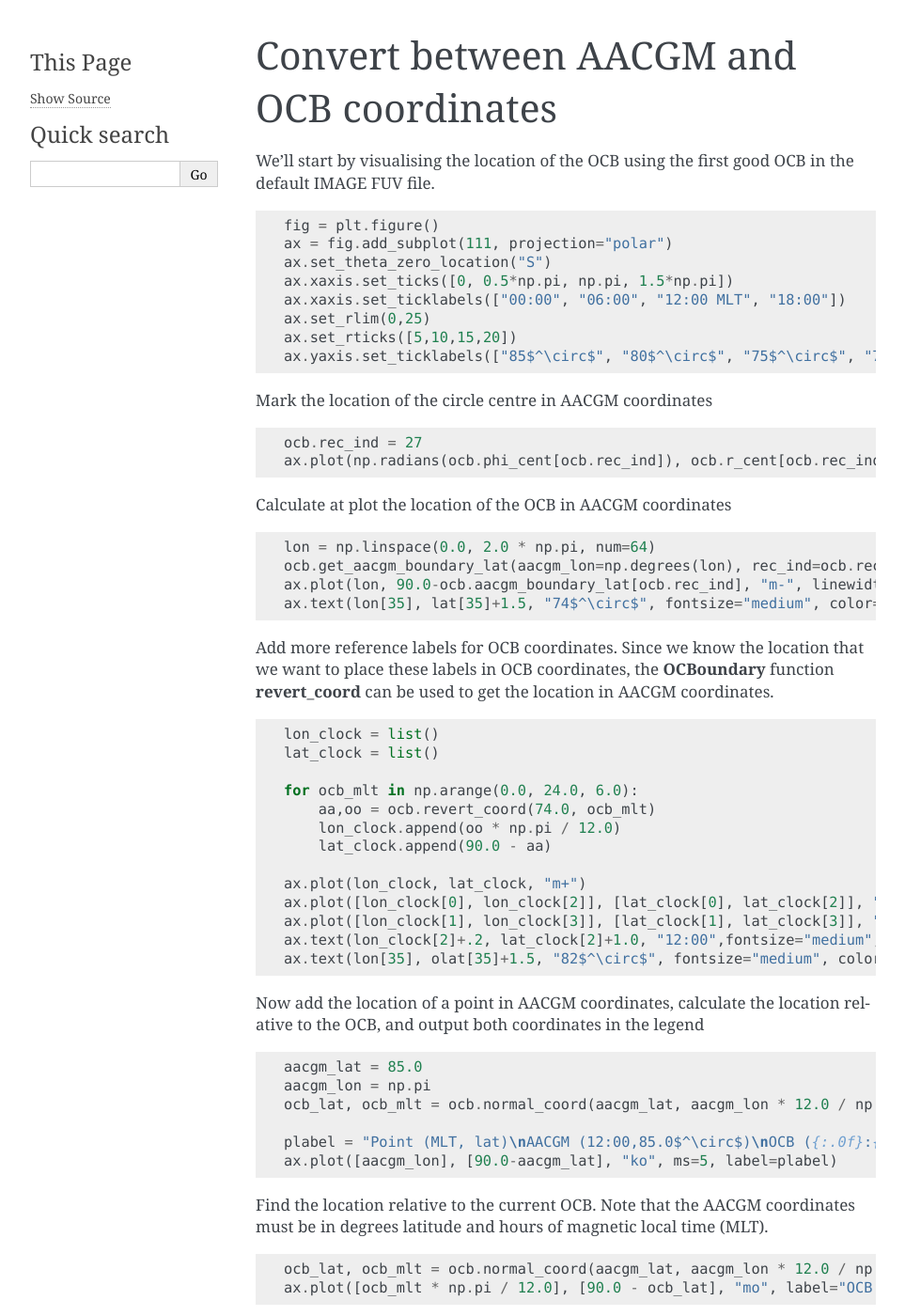
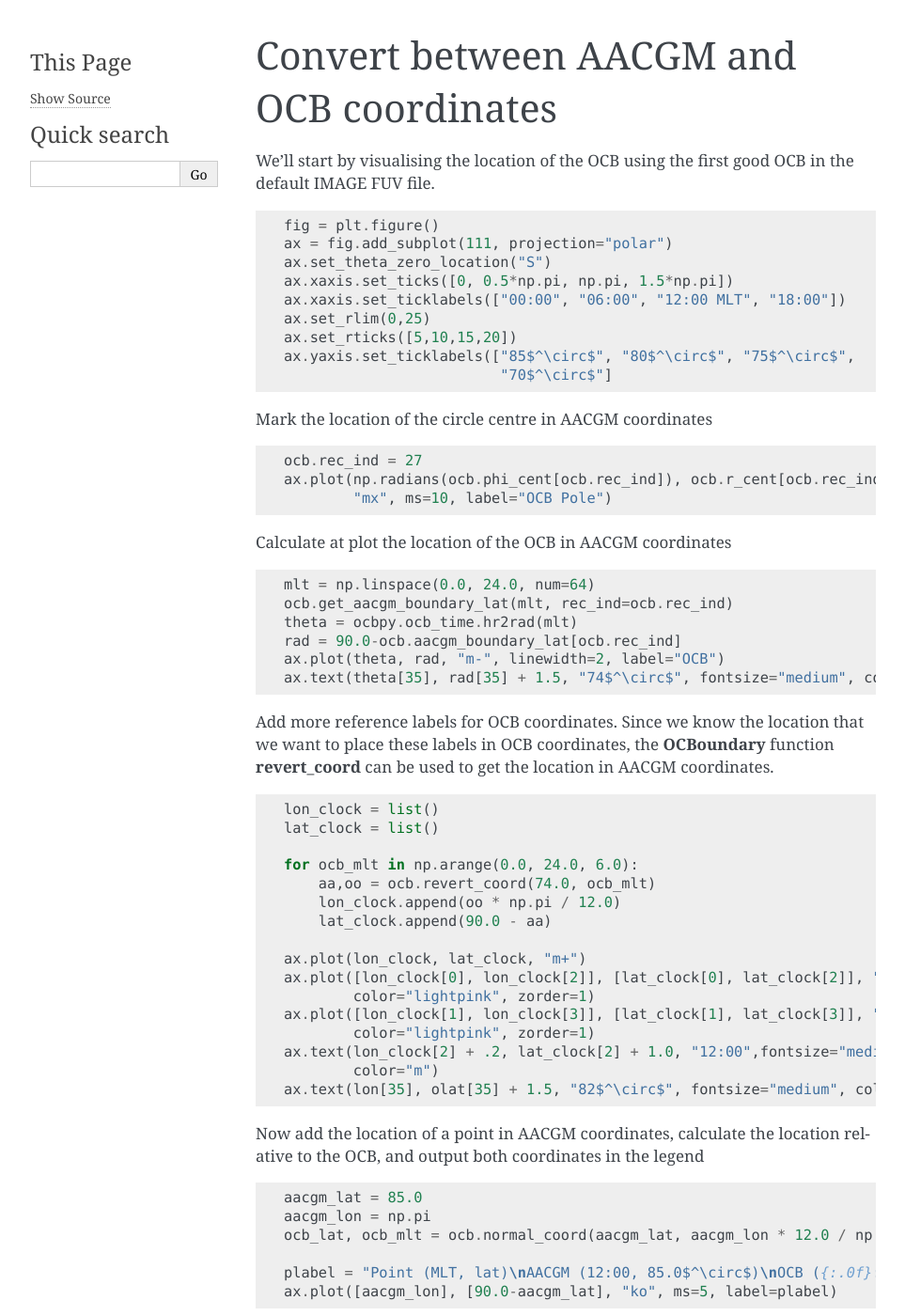
Before and after one commit to aburrell/ocbpy, a Sphinx documentation site: the page built from docs/examples/ex_convert.rst, in a window 1280 px wide and 1400 px high. Shown: the whole window at 94% size, without its empty margins (148-1111 px from the left). Built offline with Sphinx 7.4.7, drawn with Linux system fonts in a browser that asks for light colours; some of the changed text lies outside the part shown.

Commit message:
DOC: boundary plotting example
Updated boundary plotting example to use MLT
instead of longitude and also better comply to PEP8.

```diff
--- a/docs/examples/ex_convert.rst
+++ b/docs/examples/ex_convert.rst
@@ -1,5 +1,6 @@
 Convert between AACGM and OCB coordinates
-------------------------------------------
+-----------------------------------------
+
 We'll start by visualising the location of the OCB using the first good OCB
 in the default IMAGE FUV file.
 
@@ -13,7 +14,8 @@ in the default IMAGE FUV file.
    ax.xaxis.set_ticklabels(["00:00", "06:00", "12:00 MLT", "18:00"])
    ax.set_rlim(0,25)
    ax.set_rticks([5,10,15,20])
-   ax.yaxis.set_ticklabels(["85$^\circ$", "80$^\circ$", "75$^\circ$", "70$^\circ$"]
+   ax.yaxis.set_ticklabels(["85$^\circ$", "80$^\circ$", "75$^\circ$",
+                            "70$^\circ$"]
 
 Mark the location of the circle centre in AACGM coordinates
 
@@ -21,17 +23,20 @@ Mark the location of the circle centre in AACGM coordinates
 
 
    ocb.rec_ind = 27
-   ax.plot(np.radians(ocb.phi_cent[ocb.rec_ind]), ocb.r_cent[ocb.rec_ind], "mx", ms=10, label="OCB Pole")
+   ax.plot(np.radians(ocb.phi_cent[ocb.rec_ind]), ocb.r_cent[ocb.rec_ind],
+           "mx", ms=10, label="OCB Pole")
 
 Calculate at plot the location of the OCB in AACGM coordinates
 
 ::
 
 
-   lon = np.linspace(0.0, 2.0 * np.pi, num=64)
-   ocb.get_aacgm_boundary_lat(aacgm_lon=np.degrees(lon), rec_ind=ocb.rec_ind)
-   ax.plot(lon, 90.0-ocb.aacgm_boundary_lat[ocb.rec_ind], "m-", linewidth=2, label="OCB")
-   ax.text(lon[35], lat[35]+1.5, "74$^\circ$", fontsize="medium", color="m")
+   mlt = np.linspace(0.0, 24.0, num=64)
+   ocb.get_aacgm_boundary_lat(mlt, rec_ind=ocb.rec_ind)
+   theta = ocbpy.ocb_time.hr2rad(mlt)
+   rad = 90.0-ocb.aacgm_boundary_lat[ocb.rec_ind]
+   ax.plot(theta, rad, "m-", linewidth=2, label="OCB")
+   ax.text(theta[35], rad[35] + 1.5, "74$^\circ$", fontsize="medium", color="m")
 
 Add more reference labels for OCB coordinates.  Since we know the location that
 we want to place these labels in OCB coordinates, the **OCBoundary** function
@@ -49,10 +54,13 @@ we want to place these labels in OCB coordinates, the **OCBoundary** function
        lat_clock.append(90.0 - aa)
 
    ax.plot(lon_clock, lat_clock, "m+")
-   ax.plot([lon_clock[0], lon_clock[2]], [lat_clock[0], lat_clock[2]], "-", color="lightpink", zorder=1)
-   ax.plot([lon_clock[1], lon_clock[3]], [lat_clock[1], lat_clock[3]], "-", color="lightpink", zorder=1)
-   ax.text(lon_clock[2]+.2, lat_clock[2]+1.0, "12:00",fontsize="medium",color="m")
-   ax.text(lon[35], olat[35]+1.5, "82$^\circ$", fontsize="medium", color="m")
+   ax.plot([lon_clock[0], lon_clock[2]], [lat_clock[0], lat_clock[2]], "-",
+           color="lightpink", zorder=1)
+   ax.plot([lon_clock[1], lon_clock[3]], [lat_clock[1], lat_clock[3]], "-",
+           color="lightpink", zorder=1)
+   ax.text(lon_clock[2] + .2, lat_clock[2] + 1.0, "12:00",fontsize="medium",
+           color="m")
+   ax.text(lon[35], olat[35] + 1.5, "82$^\circ$", fontsize="medium", color="m")
 
 Now add the location of a point in AACGM coordinates, calculate the
 location relative to the OCB, and output both coordinates in the legend
@@ -64,7 +72,7 @@ location relative to the OCB, and output both coordinates in the legend
    aacgm_lon = np.pi
    ocb_lat, ocb_mlt = ocb.normal_coord(aacgm_lat, aacgm_lon * 12.0 / np.pi)
 
-   plabel = "Point (MLT, lat)\nAACGM (12:00,85.0$^\circ$)\nOCB ({:.0f}:{:.0f},{:.1f}$^\circ$)".format(np.floor(ocb_mlt), (ocb_mlt - np.floor(ocb_mlt))*60.0, ocb_lat)
+   plabel = "Point (MLT, lat)\nAACGM (12:00, 85.0$^\circ$)\nOCB ({:.0f}:{:.0f},{:.1f}$^\circ$)".format(np.floor(ocb_mlt), (ocb_mlt - np.floor(ocb_mlt)) * 60.0, ocb_lat)
    ax.plot([aacgm_lon], [90.0-aacgm_lat], "ko", ms=5, label=plabel)
 
 Find the location relative to the current OCB.  Note that the AACGM coordinates
@@ -81,7 +89,8 @@ Add a legend to finish the figure.
 ::
 
 
-   ax.legend(loc=2, fontsize="small", title="{:}".format(ocb.dtime[ocb.rec_ind]), bbox_to_anchor=(-0.4,1.15))
+   ax.legend(loc=2, fontsize="small", title="{:}".format(
+       ocb.dtime[ocb.rec_ind]), bbox_to_anchor=(-0.4, 1.15))
 
 .. image:: ../figures/example_ocb_location.png
 
```
